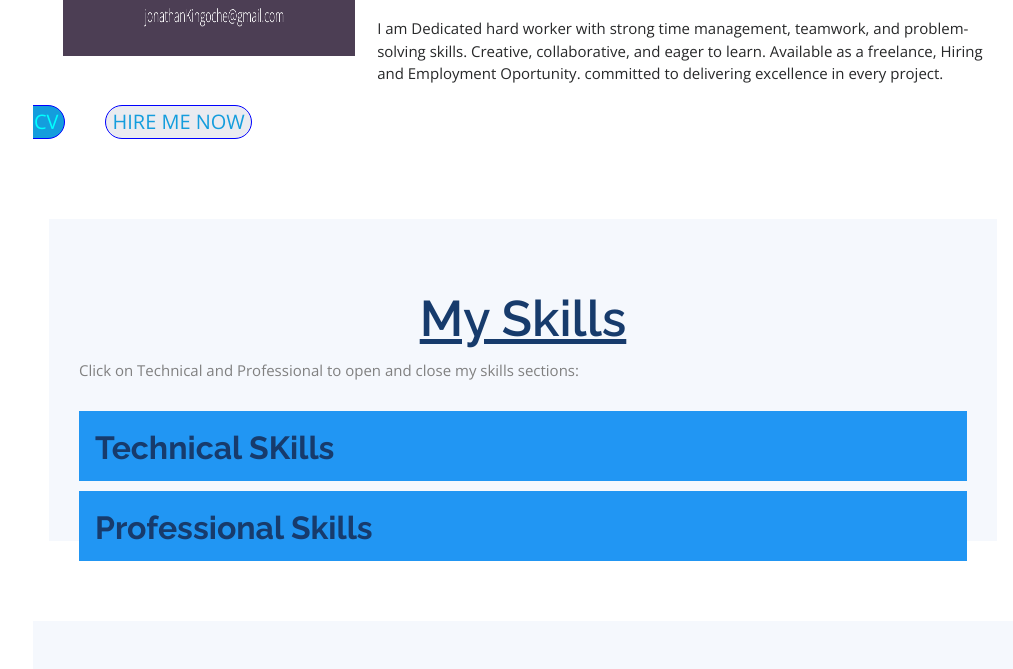
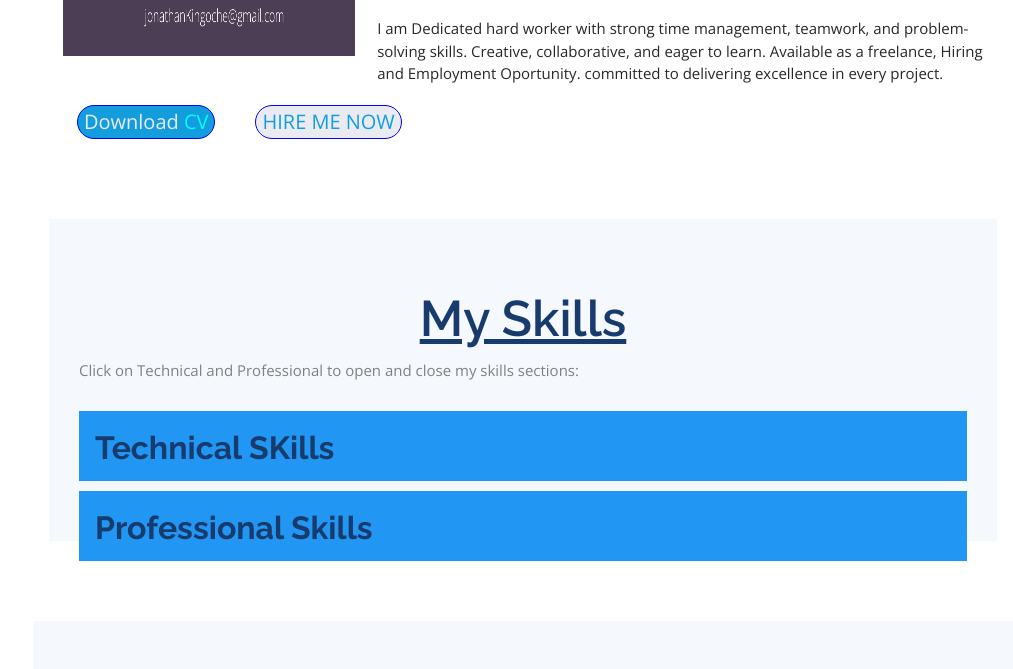
Before and after one commit to JOgr8t/jonathanPortfolio, a plain HTML site: page index.html in a window 1280 px wide. Shown: the part 1290-1959 px from the top of the page, without its empty margins (267-1280 px from the left). Drawn offline with nearby package versions, Linux system fonts and the light colour scheme.

Commit message:
Update index.html

```diff
--- a/index.html
+++ b/index.html
@@ -131,7 +131,7 @@
 
       </div>
       <div class="btn-resume" style="width: 70%;">
-        <button  class="button" style="margin-left:-400px;"> <a href="#">Download <span style="font-size: 20px; color: aqua;">CV</span> </a></button>
+        <button  class="button" style="margin-left:-250px;"> <a href="#">Download <span style="font-size: 20px; color: aqua;">CV</span> </a></button>
          <button  class="buttn"><a href="#">HIRE ME NOW</a></button>
        </div>
     </section><!-- End About Section -->
```
